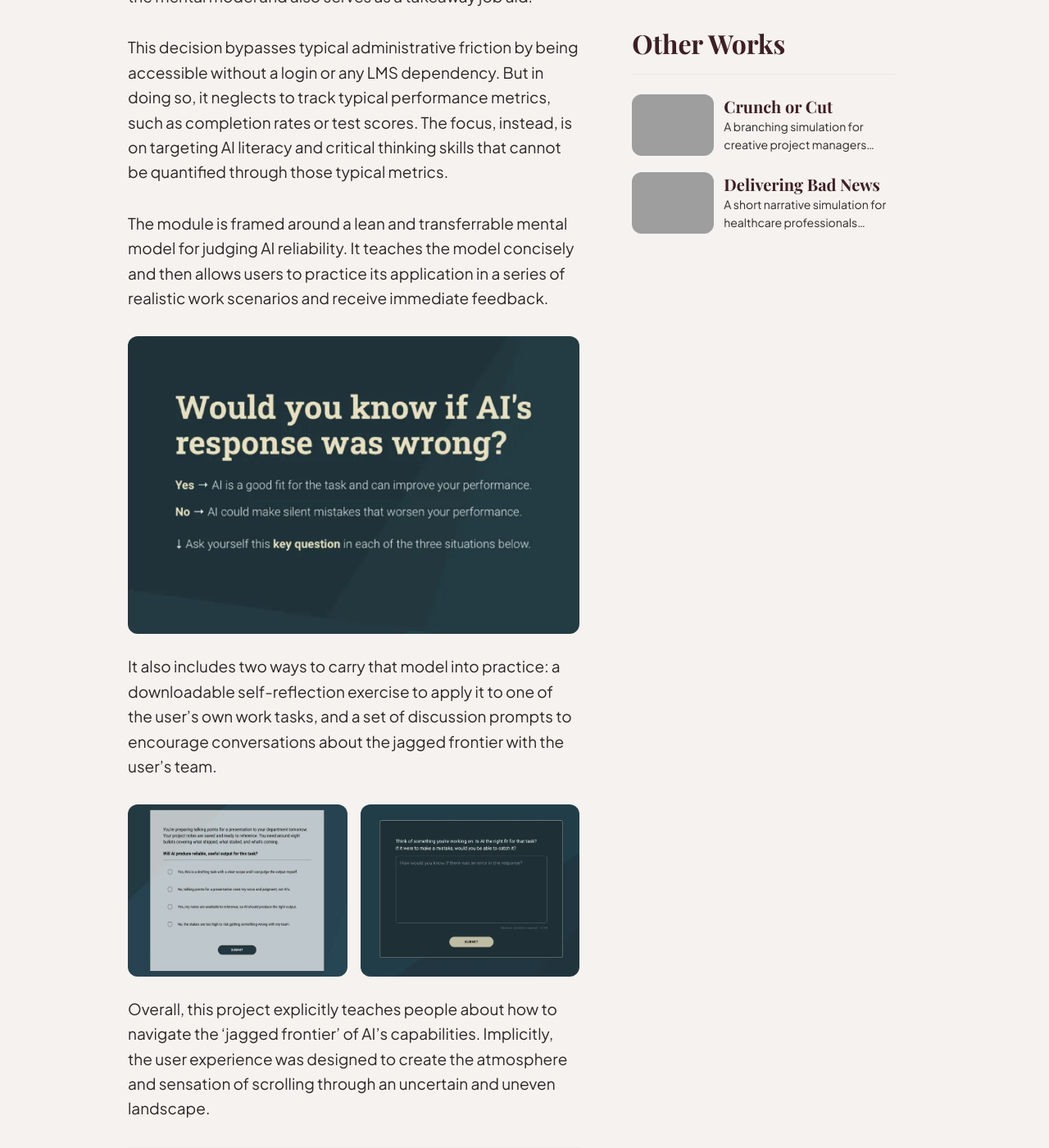
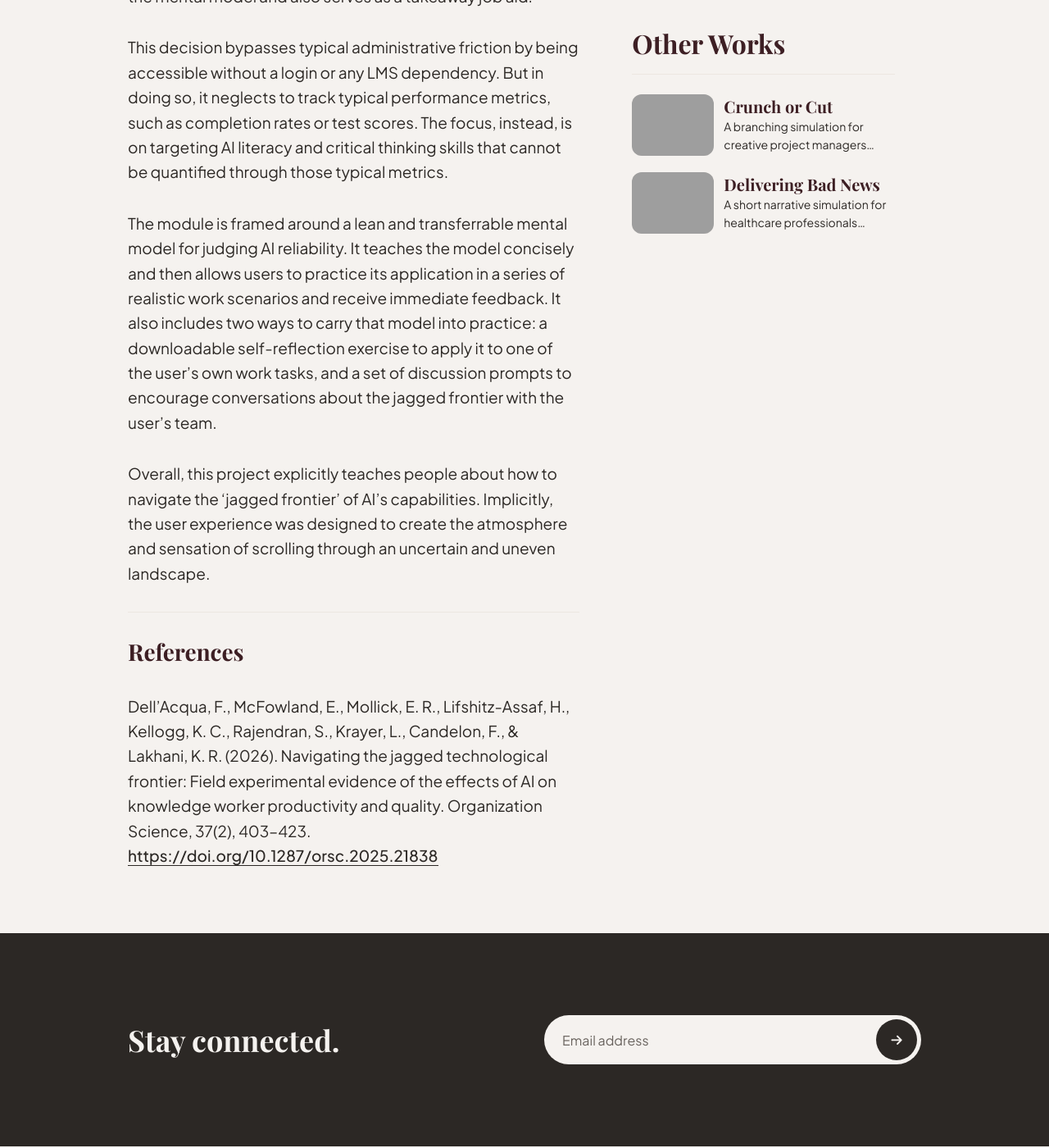
Before and after one commit to j0har/joharsingh.com, a Jekyll site: the page built from _projects/2026-01-01-jagged-frontier.md, in a window 1280 px wide and 1400 px high, scrolled down 2211 px. Shown: the whole window at 82% size. Built offline with Jekyll 4.4.1, drawn with Linux system fonts in a browser that asks for light colours; some web fonts are replaced; grey boxes are pictures that could not be loaded.

Commit message:
Remove in-body screenshots entirely — demo_url is the CTA, write-up doesn't need to pre-show module screens

```diff
--- a/_projects/2026-01-01-jagged-frontier.md
+++ b/_projects/2026-01-01-jagged-frontier.md
@@ -37,18 +37,7 @@ In order to be effective, the solution to this skill gap needed to integrate int
 
 This decision bypasses typical administrative friction by being accessible without a login or any LMS dependency. But in doing so, it neglects to track typical performance metrics, such as completion rates or test scores. The focus, instead, is on targeting AI literacy and critical thinking skills that cannot be quantified through those typical metrics.
 
-The module is framed around a lean and transferrable mental model for judging AI reliability. It teaches the model concisely and then allows users to practice its application in a series of realistic work scenarios and receive immediate feedback.
-
-<div style="margin-bottom:1.5rem;">
-  <img src="{{ site.baseurl }}/images/jf-mental-model.webp" alt="Module screen posing the core mental model as a question: 'Would you know if AI's response was wrong?' with a Yes/No branch explaining what each answer means for relying on AI, and a prompt to apply the key question to three scenarios." style="width:100%;">
-</div>
-
-It also includes two ways to carry that model into practice: a downloadable self-reflection exercise to apply it to one of the user's own work tasks, and a set of discussion prompts to encourage conversations about the jagged frontier with the user's team.
-
-<div style="display:flex; gap:1rem; flex-wrap:wrap; margin-bottom:1.5rem;">
-  <img src="{{ site.baseurl }}/images/jf-scenario.webp" alt="Practice scenario screen: a realistic work task (drafting presentation talking points from saved notes) paired with four judgment-based answer options for whether AI will produce reliable output." style="flex:1; min-width:240px;">
-  <img src="{{ site.baseurl }}/images/jf-transfer1.webp" alt="Self-reflection exercise prompting learners to name a task they're working on, judge whether AI is a good fit for it, and consider whether they'd catch an AI error, with an open text field for their answer." style="flex:1; min-width:240px;">
-</div>
+The module is framed around a lean and transferrable mental model for judging AI reliability. It teaches the model concisely and then allows users to practice its application in a series of realistic work scenarios and receive immediate feedback. It also includes two ways to carry that model into practice: a downloadable self-reflection exercise to apply it to one of the user's own work tasks, and a set of discussion prompts to encourage conversations about the jagged frontier with the user's team.
 
 Overall, this project explicitly teaches people about how to navigate the 'jagged frontier' of AI's capabilities. Implicitly, the user experience was designed to create the atmosphere and sensation of scrolling through an uncertain and uneven landscape.
 
```
